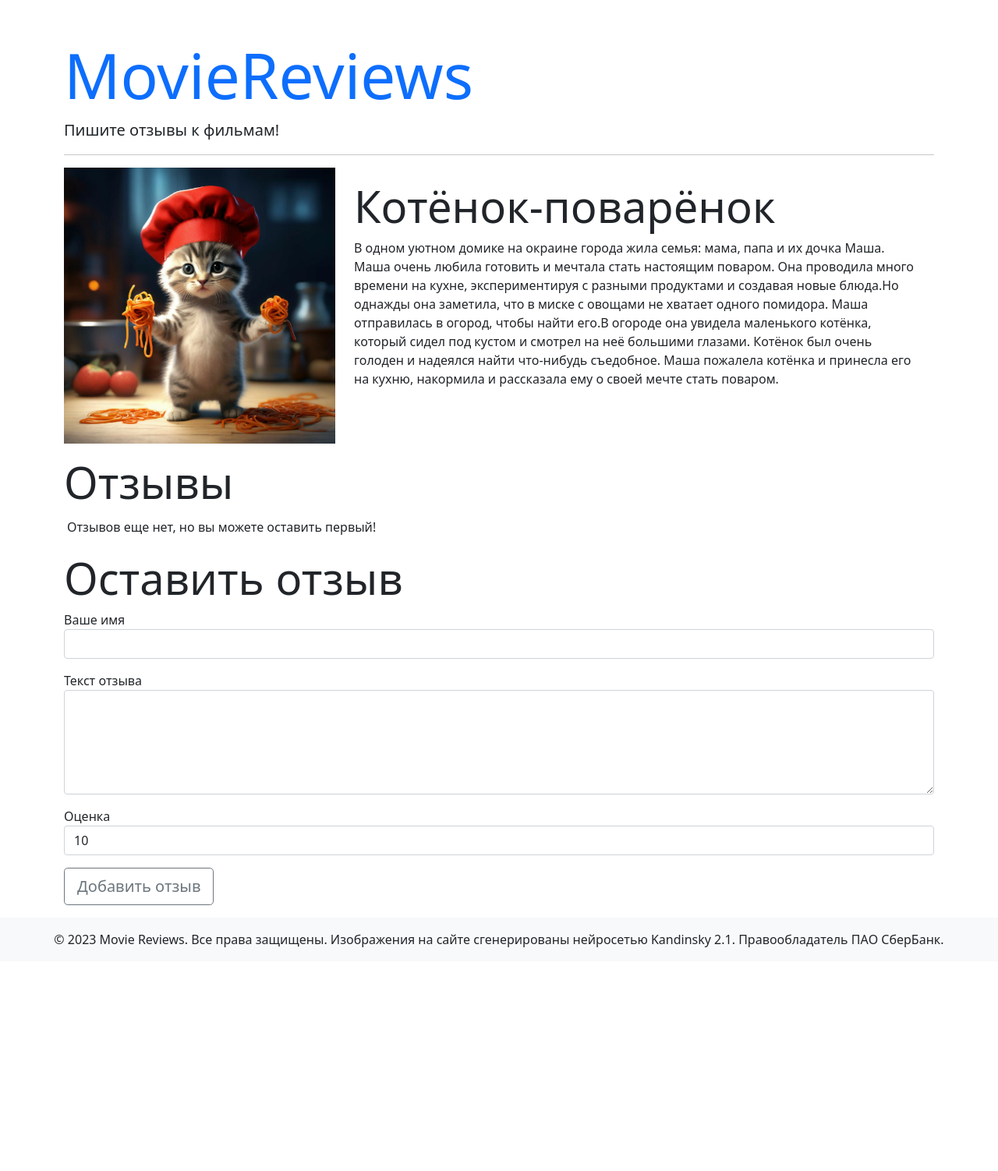
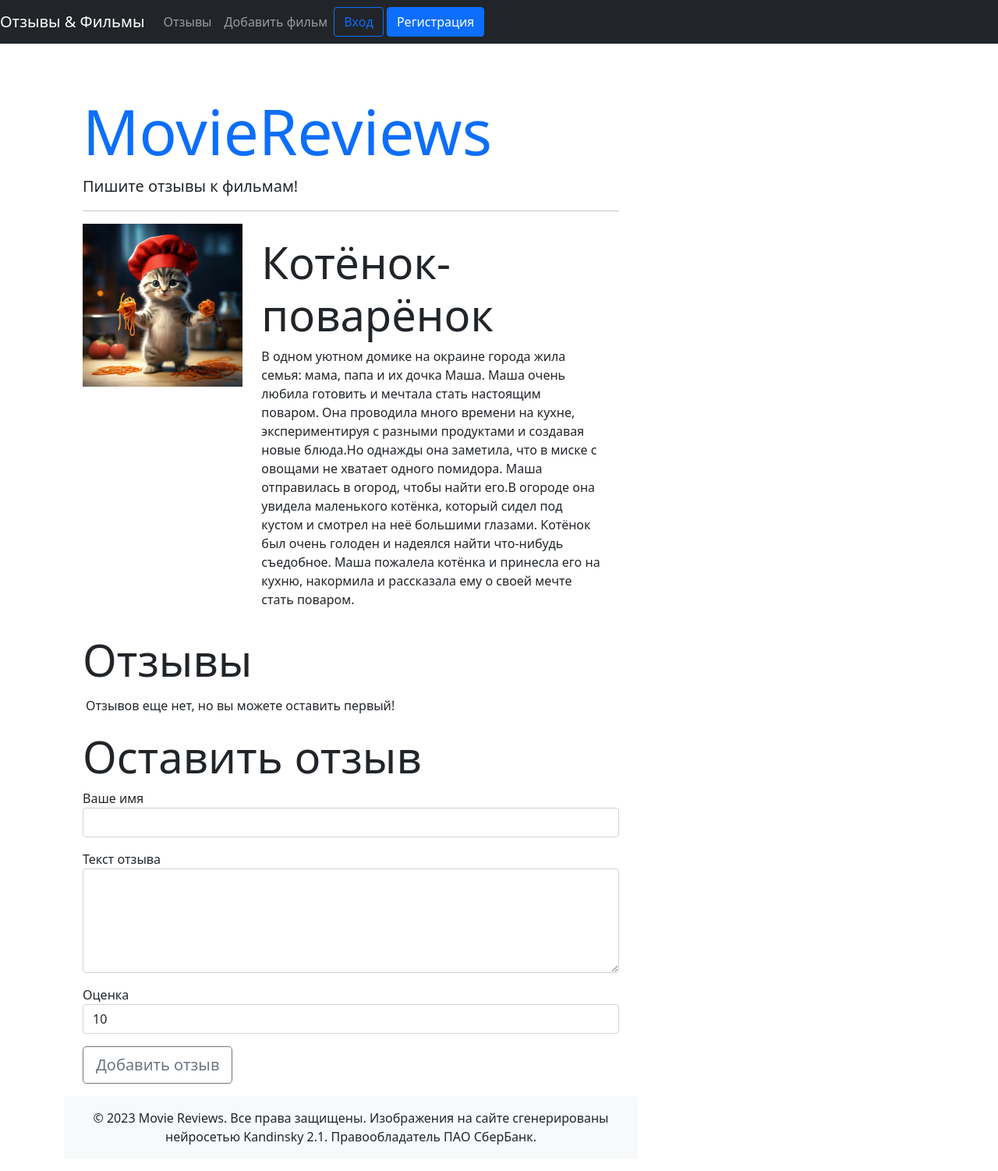
Before and after one commit to Annet0o0/finalproject, a Flask app: page /movie/1 in a window 1280 px wide. Shown: the whole page at 78% size. Before the commit the page ends 1215 px from the top, so only its background shows below. Run offline with Flask 3, Linux system fonts and the light colour scheme; some libraries are stand-ins or nearby versions.

Commit message:
Изменения

```diff
--- a/app/__init__.py
+++ b/app/__init__.py
@@ -4,7 +4,10 @@ from flask_sqlalchemy import SQLAlchemy
 
 app = Flask(__name__)
 app.config.from_object('config.Config')
-
+login_manager = LoginManager(app)
+login_manager.login_view = 'login'
+login_manager.login_message = 'Необходимо авторизоваться!'
+login_manager.login_message_category = 'alert-warning'
 db = SQLAlchemy(app)
 
 from . import models, views  # noqa
--- a/app/forms.py
+++ b/app/forms.py
@@ -24,3 +24,18 @@ class MovieForm(FlaskForm):
                       validators=[FileRequired(message="Поле не должно быть пустым"),
                                   FileAllowed(['jpg', 'jpeg', 'png'], message="Неверный формат файла")])
     submit = SubmitField('Добавить фильм')
+
+class LoginForm(FlaskForm):
+    username = StringField("Имя пользователя", validators=[DataRequired()])
+    password = PasswordField("Пароль", validators=[DataRequired()])
+    remember = BooleanField("Запомнить меня")
+    submit = SubmitField('Войти')
+
+class RegistrationForm(FlaskForm):
+    username = StringField("Имя пользователя", validators=[DataRequired()])
+    name = StringField("Имя", validators=[DataRequired()])
+    email = StringField("Email", validators=[DataRequired(), Email(message='Некорректный email')])
+    password = PasswordField("Пароль", validators=[DataRequired()])
+    password2 = PasswordField("Повторите пароль",
+                              validators=[DataRequired(), EqualTo('password', message='Пароли не совпадают')])
+    submit = SubmitField('Зарегистрироваться')
--- a/app/templates/base.html
+++ b/app/templates/base.html
@@ -6,6 +6,11 @@
     <link href="https://cdn.jsdelivr.net/npm/bootstrap@5.0.2/dist/css/bootstrap.min.css" rel="stylesheet" integrity="sha384-EVSTQN3/azprG1Anm3QDgpJLIm9Nao0Yz1ztcQTwFspd3yD65VohhpuuCOmLASjC" crossorigin="anonymous">
   </head>
   <body>
+   <div id="wrapper">
+    {% include "navigation.html" %}
+    <div class="container my-3">
+      <div class="row">
+        <div class="col-md-8">
     <div class="container">
       <h1 class="mt-5 display-1"><a href="{{ url_for('index') }}" class="text-decoration-none">MovieReviews</a></h1>
       <p class="lead">Пишите отзывы к фильмам!</p>
@@ -18,6 +23,9 @@
       &copy; 2023 Movie Reviews. Все права защищены. Изображения на сайте сгенерированы нейросетью Kandinsky 2.1. Правообладатель ПАО СберБанк.
     </footer>
     <script src="https://cdn.jsdelivr.net/npm/bootstrap@5.0.2/dist/js/bootstrap.bundle.min.js" integrity="sha384-MrcW6ZMFYlzcLA8Nl+NtUVF0sA7MsXsP1UyJoMp4YLEuNSfAP+JcXn/tWtIaxVXM" crossorigin="anonymous"></script>
+        </div>
+      </div>
+    </div>
+   </div>
   </body>
-
 </html>
--- /dev/null
+++ b/app/templates/navigation.html
@@ -0,0 +1,28 @@
+<nav class="navbar navbar-expand-md navbar-dark bg-dark">
+  <a class="navbar-brand" href="{{ url_for('index') }}">Отзывы & Фильмы</a>
+  <button class="navbar-toggler" type="button" data-toggle="collapse" data-target="#navbarNav"
+          aria-controls="navbarNav" aria-expanded="false" aria-label="Toggle navigation">
+    <span class="navbar-toggler-icon"></span>
+  </button>
+  <div class="collapse navbar-collapse" id="navbarNav">
+    <div class="mr-auto">
+      <ul class="navbar-nav">
+        <li class="nav-item active">
+          <a class="nav-link" href="{{ url_for('index') }}">Отзывы</a>
+        </li>
+        <li class="nav-item">
+          <a class="nav-link" href="{{ url_for('add_movie') }}">Добавить фильм</a>
+        </li>
+      </ul>
+    </div>
+    <div>
+      {% if not current_user.is_authenticated %}
+        <a class="btn btn-outline-primary" href="{{ url_for('login') }}">Вход</a>
+        <a class="btn btn-primary" href="{{ url_for('registration') }}">Регистрация</a>
+      {% else %}
+        <span class="navbar-text">Пользователь: {{ current_user.name }}</span>
+        <a class="btn btn-primary" href="{{ url_for('logout') }}">Выход</a>
+      {% endif %}
+    </div>
+  </div>
+</nav>
--- a/app/views.py
+++ b/app/views.py
@@ -1,12 +1,13 @@
 from pathlib import Path
 
 from flask import render_template, redirect, url_for, flash
-from flask_login import current_user, login_required, login_user, logout_user
+from flask_login import login_required, logout_user, current_user, login_user
+# from flask_login import current_user, login_required, login_user, logout_user
 from werkzeug.utils import secure_filename
 
 from . import app, db
-from .forms import ReviewForm, MovieForm
-from .models import Movie, Review
+from .forms import ReviewForm, MovieForm, LoginForm, RegistrationForm
+from .models import Movie, Review, User
 
 BASEDIR = Path(__file__).parent
 UPLOAD_FOLDER = BASEDIR / 'static' / 'images'
@@ -76,3 +77,45 @@ def delete_review(id):
     db.session.delete(review)
     db.session.commit()
     return redirect(url_for('reviews'))
+
+@app.route('/login/', methods=['GET', 'POST'])
+def login():
+    if current_user.is_authenticated:
+        return redirect(url_for('index'))
+    form = LoginForm()
+    # categories = Category.query.all()
+    if form.validate_on_submit():
+        user = User.query.filter(User.username == form.username.data).first()
+        if user and user.check_password(form.password.data):
+            login_user(user, remember=form.remember.data)
+            flash('Вход выполнен!', 'alert-success')
+            return redirect(url_for('index'))
+        else:
+            flash('Вход не выполнен!', 'alert-danger')
+    return render_template('login.html', form=form)
+
+
+@app.route('/registration/', methods=['GET', 'POST'])
+def registration():
+    if current_user.is_authenticated:
+        return redirect(url_for('index'))
+    form = RegistrationForm()
+    # categories = Category.query.all()
+    if form.validate_on_submit():
+        user = User()
+        user.username = form.username.data
+        user.name = form.name.data
+        user.email = form.email.data
+        user.set_password(form.password.data)
+        db.session.add(user)
+        db.session.commit()
+        flash('Регистрация прошла успешно!', 'alert-success')
+        return redirect(url_for('login'))
+    return render_template('registration.html', form=form)
+
+
+@app.route('/logout/')
+@login_required
+def logout():
+    logout_user()
+    return redirect(url_for('login'))
```
Also changed, not shown: app/models.py (+25 -3 lines), app/films.db, 1 other file.
